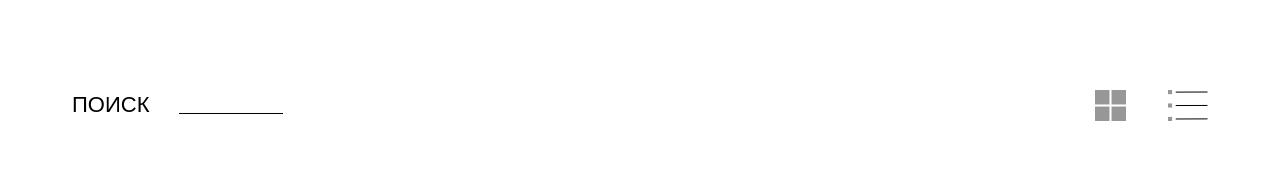
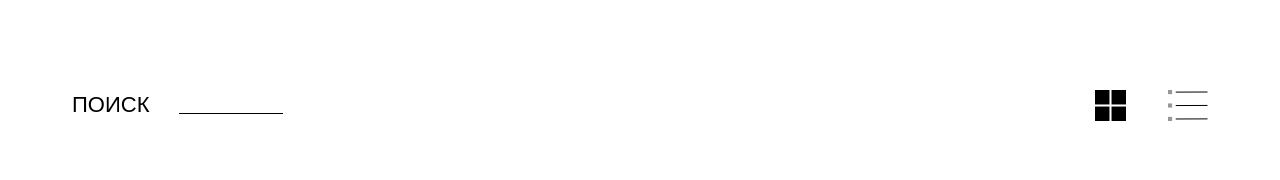
Before and after one commit to shnider/strelka_test, a React app: page / in a window 1280 px wide. Shown: the top 180 px of the page. Built offline with nearby package versions, Linux system fonts and the light colour scheme; grey boxes are pictures that could not be loaded.

Commit message:
Active switch icon fix.

```diff
--- a/src/components/header/layout-switch.jsx
+++ b/src/components/header/layout-switch.jsx
@@ -14,7 +14,7 @@ const LayoutSwitch = () => {
     <div>
       <Link to="/grid">
         <IconButton
-          isActive={pathname === '/grid' && pathname === '/'}
+          isActive={pathname === '/grid' || pathname === '/'}
           width="31"
           height="31"
           viewBox="0 0 31 31"
```
